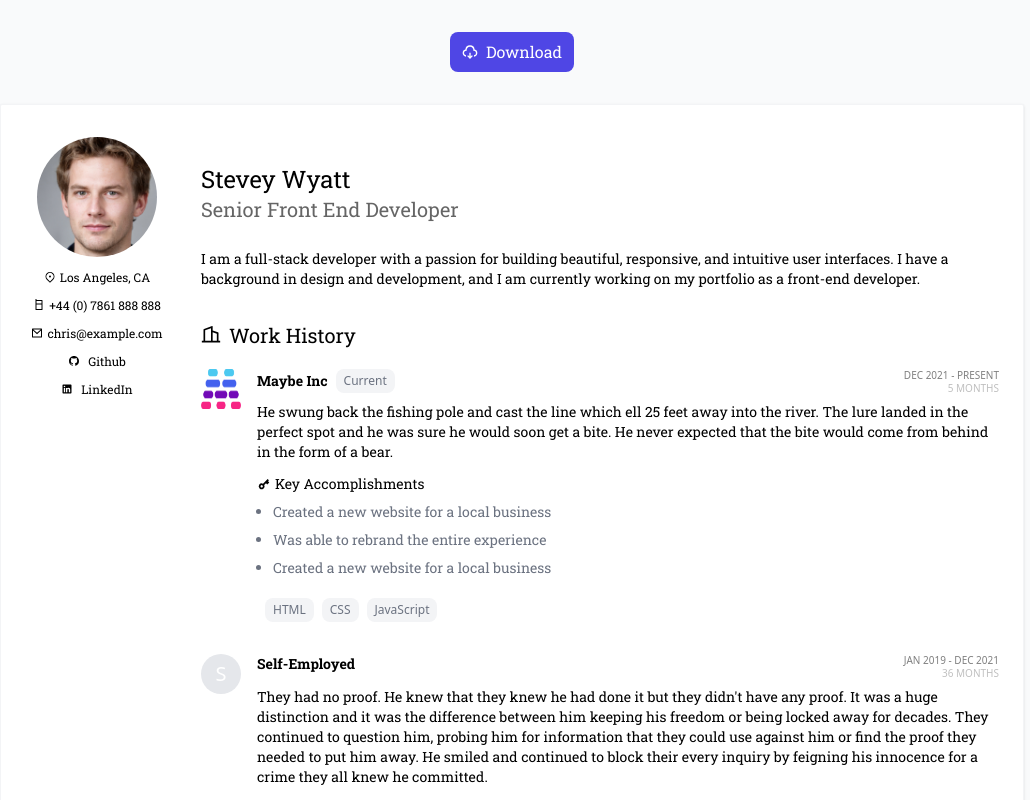
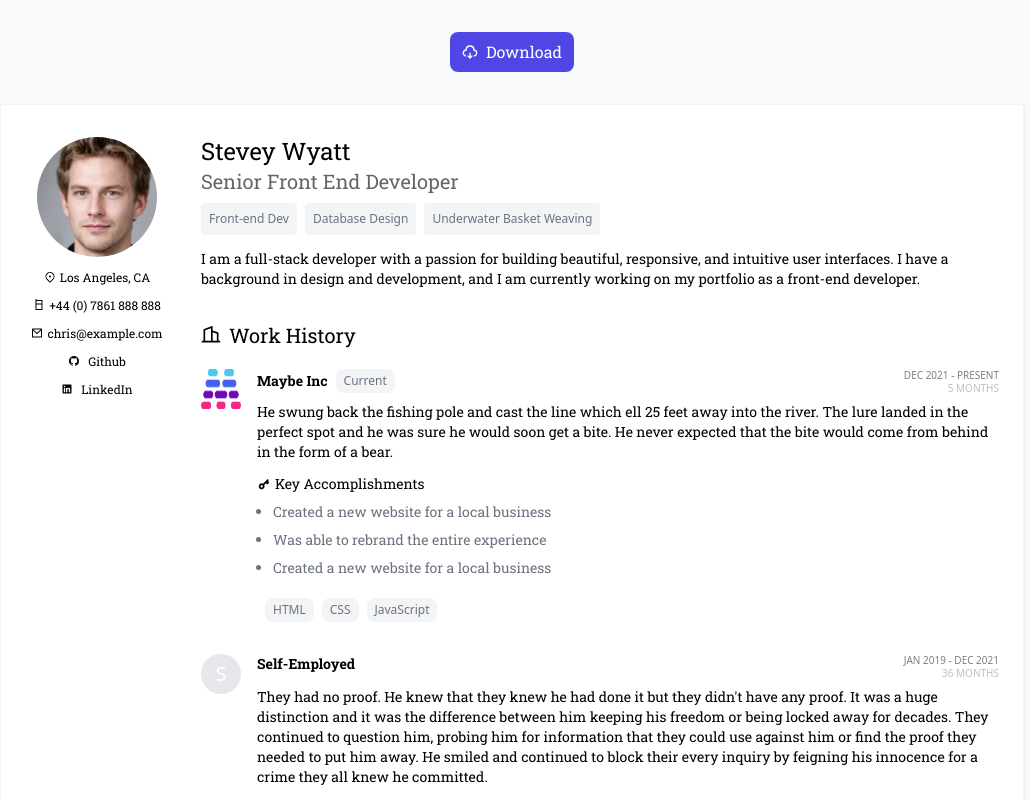
Before and after one commit to korygorsky/resume, a Next.js app: page / in a window 1280 px wide. Shown: the top 800 px of the page, without its empty margins (128-1158 px from the left). Built offline with nearby package versions, Linux system fonts and the light colour scheme.

Commit message:
Adding Strengths

```diff
--- a/components/DetailsPanel.jsx
+++ b/components/DetailsPanel.jsx
@@ -11,6 +11,18 @@ const DetailsPanel = ({ company }) => {
             <div className="flex flex-col h-28 justify-center">
                 <h1 className="text-2xl">{data.fullName}</h1>
                 <h2 className="text-xl opacity-60">{data.lookingFor}</h2>
+                {!!data.strengths?.length > 0 && (
+                    <div className="flex">
+                        {data.strengths.map((strength, i) => (
+                            <div
+                                key={i}
+                                className="mt-2 mb-4 rounded bg-gray-100 text-gray-500 p-2 text-xs font-sans mr-2"
+                            >
+                                {strength}
+                            </div>
+                        ))}
+                    </div>
+                )}
             </div>
             {!!company && <CoverLetter company={company} />}
             <div>
@@ -19,12 +31,12 @@ const DetailsPanel = ({ company }) => {
             <div>
                 <WorkHistorySection />
             </div>
-            {data.sideProjects && !!data.sideProjects.length && (
+            {!!data.sideProjects?.length > 0 && (
                 <div>
                     <SideProjectsSection />
                 </div>
             )}
-            {data.education && !!data.education.length && (
+            {!!data.education?.length > 0 && (
                 <div>
                     <EducationSection />
                 </div>
--- a/data.ts
+++ b/data.ts
@@ -55,6 +55,7 @@ interface PotentialEmployers {
 interface Data {
     fullName: string;
     lookingFor: string;
+    strengths?: string[];
     profilePicture: string;
     location: string;
     phone: string;
@@ -71,6 +72,11 @@ interface Data {
 const data: Data = {
     fullName: 'Stevey Wyatt',
     lookingFor: 'Senior Front End Developer',
+    strengths: [
+        'Front-end Dev',
+        'Database Design',
+        'Underwater Basket Weaving'
+    ],
     profilePicture: '/avatar.jpg',
     location: 'Los Angeles, CA',
     phone: '+44 (0) 7861 888 888',
```
